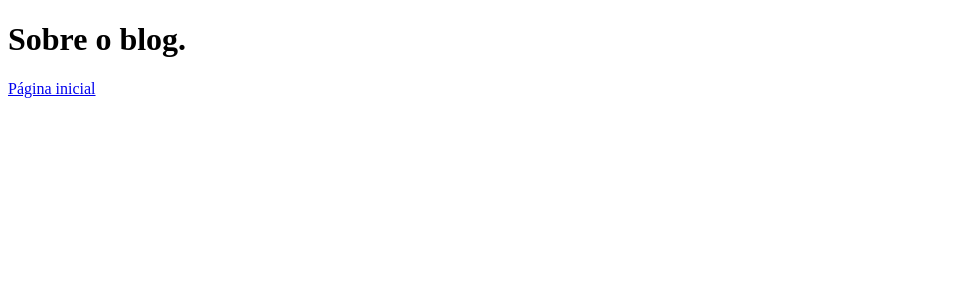
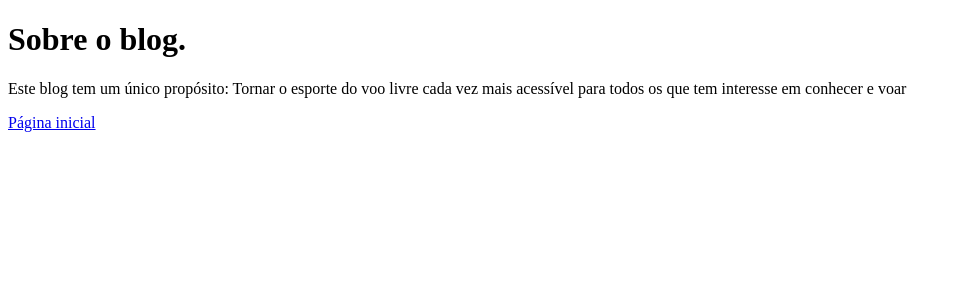
Before and after one commit to leoc01/voolivre, a Next.js app: page /sobre in a window 1280 px wide. Shown: the top 300 px of the page, without its empty margins (0-962 px from the left). Built offline with nearby package versions, Linux system fonts and the light colour scheme.

Commit message:
Inclui o propósito

```diff
--- a/pages/index.js
+++ b/pages/index.js
@@ -3,7 +3,7 @@ import Link from "next/link";
 function Home() {
   return (
     <div>
-      <h1>A história do Voo Livre.</h1>
+      <h1>A história do Voo Livre, até agora.</h1>
       <Link href="/sobre">Sobre o blog</Link>
     </div>
   );
--- a/pages/sobre.js
+++ b/pages/sobre.js
@@ -4,6 +4,11 @@ function Sobre() {
   return (
     <div>
       <h1>Sobre o blog.</h1>
+      <p>
+        {" "}
+        Este blog tem um único propósito: Tornar o esporte do voo livre cada vez
+        mais acessível para todos os que tem interesse em conhecer e voar
+      </p>
       <Link href="/">Página inicial</Link>
     </div>
   );
```
